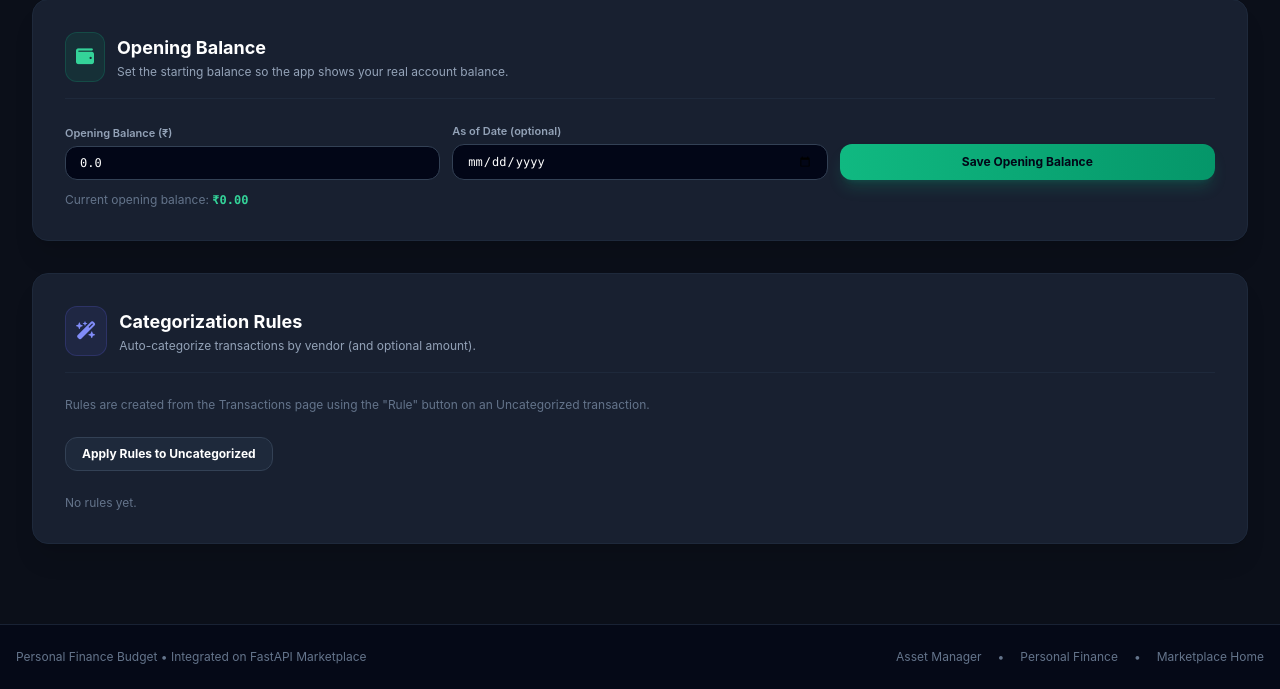
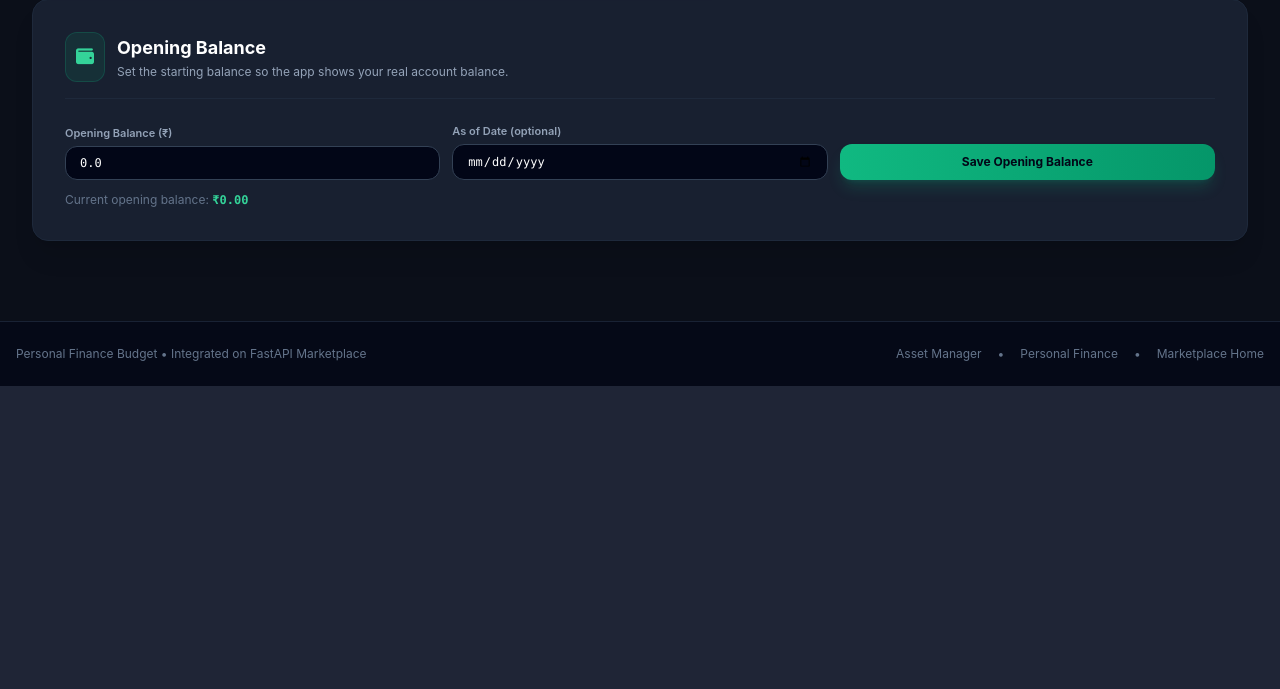
Before and after one commit to pannet1/fastapi-apps, a FastAPI app: page /settings in a window 1280 px wide. Shown: the part 894-1583 px from the top of the page. After the commit the page ends 1280 px from the top, so only its background shows below. Run offline with FastAPI, Linux system fonts and the light colour scheme; data that the repository does not hold is empty; some libraries are stand-ins or nearby versions.

Commit message:
feat(personal-finance): remove categorization rules card from settings

```diff
--- a/apps/personal-finance/src/templates/settings.html
+++ b/apps/personal-finance/src/templates/settings.html
@@ -135,65 +135,4 @@
     </p>
 </div>
 
-<!-- Categorization Rules -->
-<div class="glass-card rounded-2xl p-6 sm:p-8 border border-slate-800 shadow-xl mt-8">
-    <div class="flex items-center gap-3 mb-6 pb-4 border-b border-slate-800">
-        <span class="p-2.5 bg-indigo-500/10 text-indigo-400 rounded-xl text-lg border border-indigo-500/20">
-            <i class="fa-solid fa-wand-magic-sparkles"></i>
-        </span>
-        <div>
-            <h2 class="text-lg font-bold text-white">Categorization Rules</h2>
-            <p class="text-xs text-slate-400 mt-0.5">Auto-categorize transactions by vendor (and optional amount).</p>
-        </div>
-    </div>
-
-    <p class="text-xs text-slate-500 mb-6">Rules are created from the Transactions page using the "Rule" button on an Uncategorized transaction.</p>
-
-    <!-- Apply Rules -->
-    <form action="/rules/apply" method="post" class="mb-6">
-        <button type="submit" class="px-4 py-2 bg-slate-800 hover:bg-slate-700 text-white rounded-xl text-xs font-bold border border-slate-700 transition">
-            Apply Rules to Uncategorized
-        </button>
-    </form>
-
-    <!-- Rules List -->
-    {% if rules %}
-    <div class="space-y-3">
-        {% for rule in rules %}
-        <div class="bg-slate-900/80 border border-slate-800 rounded-xl p-3">
-            <form action="/rules/update" method="post" class="grid grid-cols-1 sm:grid-cols-5 gap-2 items-end">
-                <input type="hidden" name="rule_id" value="{{ rule.id }}" />
-                <div class="sm:col-span-1">
-                    <input type="text" name="vendor" value="{{ rule.vendor }}" required
-                           class="w-full bg-slate-950 border border-slate-700 rounded-lg px-2.5 py-1.5 text-xs text-white focus:outline-none focus:border-indigo-500" />
-                </div>
-                <div class="sm:col-span-1">
-                    <input type="number" step="0.01" name="amount" value="{{ rule.amount if rule.amount is not none else '' }}" placeholder="any"
-                           class="w-full bg-slate-950 border border-slate-700 rounded-lg px-2.5 py-1.5 text-xs text-white font-mono focus:outline-none focus:border-indigo-500" />
-                </div>
-                <div class="sm:col-span-1">
-                    <select name="category" class="w-full bg-slate-950 border border-slate-700 rounded-lg px-2.5 py-1.5 text-xs text-slate-200 focus:outline-none focus:border-indigo-500">
-                        {% for cat in categories.keys() %}
-                        <option value="{{ cat }}" {% if cat == rule.category %}selected{% endif %}>{{ cat }}</option>
-                        {% endfor %}
-                    </select>
-                </div>
-                <div class="sm:col-span-1">
-                    <button type="submit" class="w-full py-1.5 bg-indigo-600 hover:bg-indigo-500 text-white rounded-lg text-[11px] font-bold transition">
-                        Update
-                    </button>
-                </div>
-                <div class="sm:col-span-1">
-                    <button type="submit" formaction="/rules/delete" name="rule_id" value="{{ rule.id }}" class="w-full py-1.5 bg-rose-600 hover:bg-rose-500 text-white rounded-lg text-[11px] font-bold transition">
-                        Delete
-                    </button>
-                </div>
-            </form>
-        </div>
-        {% endfor %}
-    </div>
-    {% else %}
-    <p class="text-xs text-slate-500">No rules yet.</p>
-    {% endif %}
-</div>
 {% endblock %}
```
